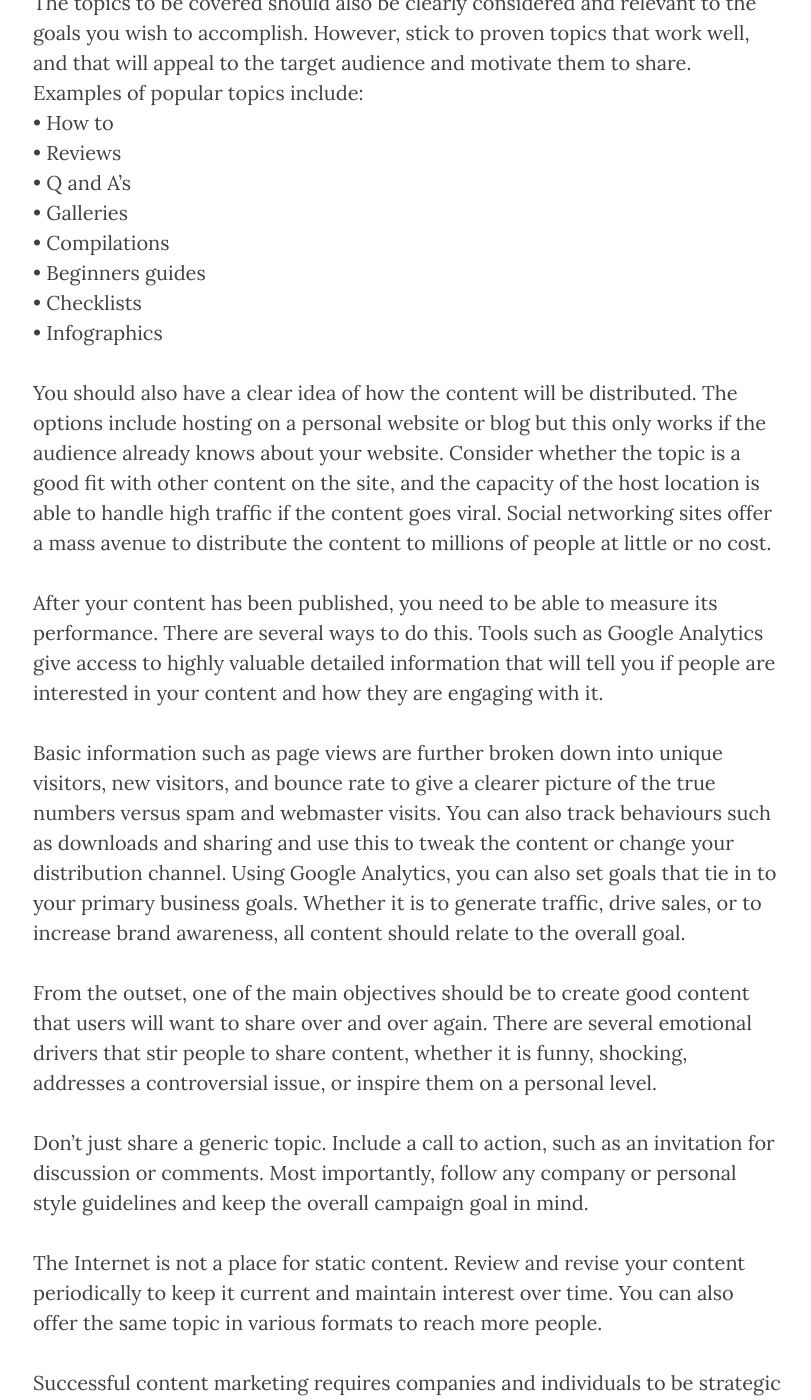
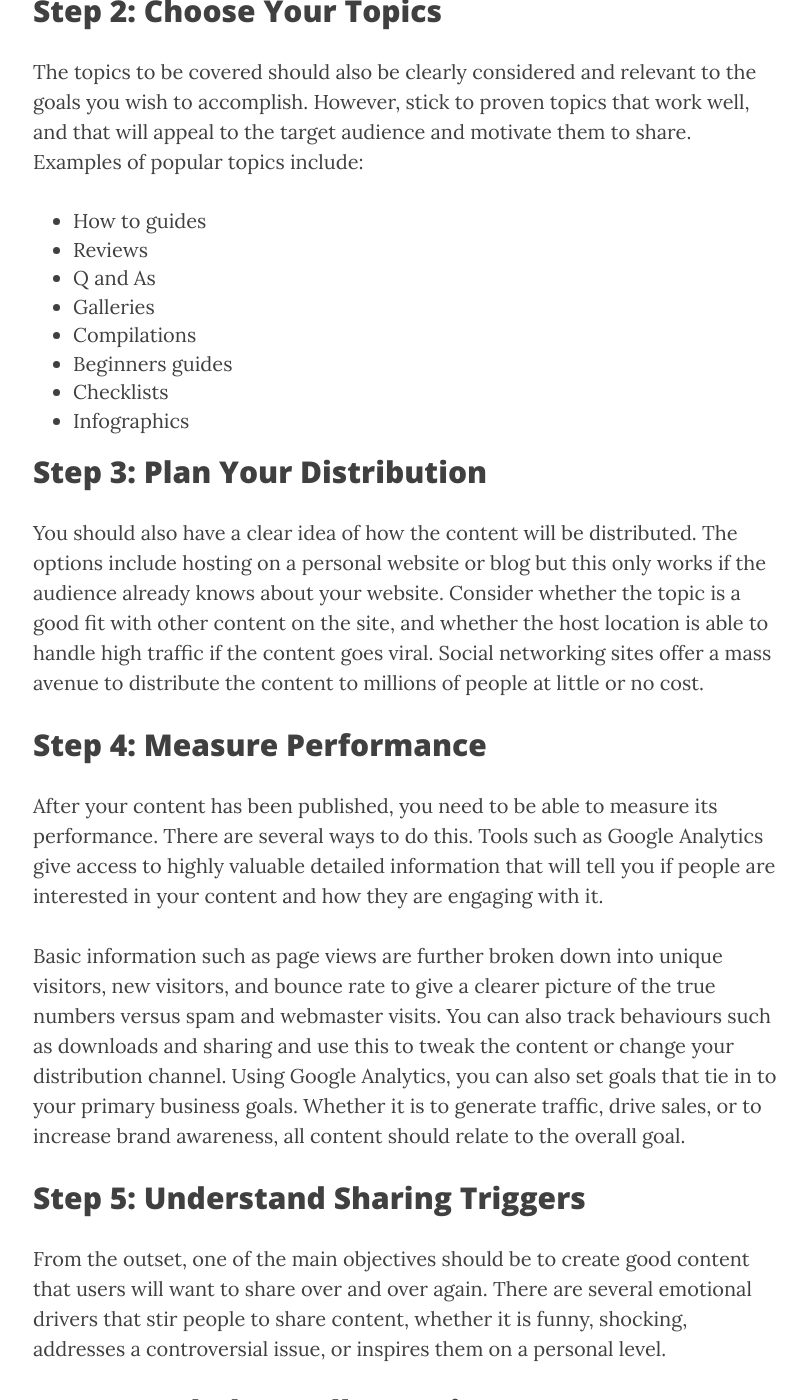
Before and after one commit to seanreillyesq/seanreillyesq.github.io, a Jekyll site: the page built from _posts/2015-01-08-successful-content-marketing.markdown, in a window 1280 px wide and 1400 px high, scrolled down 1485 px. Shown: the whole window, without its empty margins (232-1043 px from the left). Built offline with Jekyll 4.4.1, drawn with Linux system fonts in a browser that asks for light colours; some of the changed text lies outside the part shown.

Commit message:
Clean up formatting on older posts
Google Algorithms (2015):
- Fix typos (we're are, fined tuned, Everyday)
- Add section headers
- Convert bullets to proper markdown
- Replace em dash with hyphen

Content Marketing (2015):
- Remove all br tags
- Fix bullet formatting
- Add step-by-step headers
- Fix typo (an in entertaining)
- Remove dead link

WordPress Plugins (2014):
- Remove banned word (landscape)
- Add category headers
- Standardise plugin spelling
- Remove messy excerpt
- Replace em dash with hyphen

```diff
--- a/_posts/2015-01-08-successful-content-marketing.markdown
+++ b/_posts/2015-01-08-successful-content-marketing.markdown
@@ -10,41 +10,61 @@ categories:
 - Blog
 - Marketing
 ---
-As the competition in advertising heats up, more companies and major brands are turning to content marketing to attract customers and build awareness among consumers. Experts are predicting that search engine optimization (SEO) and content marketing will go hand in hand to boost page rankings in Google search results.<br/><br/>
-Content marketing can take many forms and often viewers hardly realise that they are sponsored by major brands. It may be an in entertaining article or an informative video. However, with so many avenues for distribution, the content can be developed in almost any format to be read or viewed on various devices. These include slideshows, <a href="http://base-touch.com" target="_blank">marketing videos</a>, images, press releases, events, webinars, games, apps, tools, e-books and whitepapers, email and e-learning.
-There are seven steps involved in the content marketing process to make it successful.<br/><br/>
-1.  Defining the content strategy<br/>
-2.  Choosing the best format<br/>
-3.  Content types that appeal to your target audience<br/>
-4.  Content distribution and social media<br/>
-5.  Key metrics and goals<br/>
-6.  Main sharing triggers<br/>
-7.  Double checking<br/>
+As the competition in advertising heats up, more companies and major brands are turning to content marketing to attract customers and build awareness among consumers. Experts are predicting that search engine optimisation (SEO) and content marketing will go hand in hand to boost page rankings in Google search results.
 
-The first step of content marketing is to develop a clear plan of the objectives you want to achieve. This process will include the topics to be covered, the audience to be targeted and the overall campaign goals. With consumer attention spans getting shorter, it might be wise to combine multiple formats into one piece of content. For example, a blog post with a professionally designed infographic will generate much more interest than a plain article.<br/>
+Content marketing can take many forms and often viewers hardly realise that they are sponsored by major brands. It may be an entertaining article or an informative video. However, with so many avenues for distribution, the content can be developed in almost any format to be read or viewed on various devices. These include slideshows, marketing videos, images, press releases, events, webinars, games, apps, tools, e-books and whitepapers, email and e-learning.
 
-The topics to be covered should also be clearly considered and relevant to the goals you wish to accomplish. However, stick to proven topics that work well, and that will appeal to the target audience and motivate them to share. Examples of popular topics include:<br/>
-•   How to<br/>
-•   Reviews<br/>
-•   Q and A’s<br/>
-•   Galleries<br/>
-•   Compilations<br/>
-•   Beginners guides<br/>
-•   Checklists<br/>
-•   Infographics<br/>
+## The Seven Steps
 
-You should also have a clear idea of how the content will be distributed. The options include hosting on a personal website or blog but this only works if the audience already knows about your website. Consider whether the topic is a good fit with other content on the site, and the capacity of the host location is able to handle high traffic if the content goes viral. Social networking sites offer a mass avenue to distribute the content to millions of people at little or no cost.<br/>
+1. Defining the content strategy
+2. Choosing the best format
+3. Content types that appeal to your target audience
+4. Content distribution and social media
+5. Key metrics and goals
+6. Main sharing triggers
+7. Double checking
 
-After your content has been published, you need to be able to measure its performance. There are several ways to do this. Tools such as Google Analytics give access to highly valuable detailed information that will tell you if people are interested in your content and how they are engaging with it.<br/>
+## Step 1: Define Your Strategy
 
-Basic information such as page views are further broken down into unique visitors, new visitors, and bounce rate to give a clearer picture of the true numbers versus spam and webmaster visits. You can also track behaviours such as downloads and sharing and use this to tweak the content or change your distribution channel. Using Google Analytics, you can also set goals that tie in to your primary business goals. Whether it is to generate traffic, drive sales, or to increase brand awareness, all content should relate to the overall goal.<br/>
+The first step of content marketing is to develop a clear plan of the objectives you want to achieve. This process will include the topics to be covered, the audience to be targeted and the overall campaign goals. With consumer attention spans getting shorter, it might be wise to combine multiple formats into one piece of content. For example, a blog post with a professionally designed infographic will generate much more interest than a plain article.
 
-From the outset, one of the main objectives should be to create good content that users will want to share over and over again. There are several emotional drivers that stir people to share content, whether it is funny, shocking, addresses a controversial issue, or inspire them on a personal level.<br/>
+## Step 2: Choose Your Topics
 
-Don’t just share a generic topic. Include a call to action, such as an invitation for discussion or comments. Most importantly, follow any company or personal style guidelines and keep the overall campaign goal in mind.<br/>
+The topics to be covered should also be clearly considered and relevant to the goals you wish to accomplish. However, stick to proven topics that work well, and that will appeal to the target audience and motivate them to share. Examples of popular topics include:
 
-The Internet is not a place for static content. Review and revise your content periodically to keep it current and maintain interest over time. You can also offer the same topic in various formats to reach more people.<br/>
+- How to guides
+- Reviews
+- Q and As
+- Galleries
+- Compilations
+- Beginners guides
+- Checklists
+- Infographics
 
-Successful content marketing requires companies and individuals to be strategic and deliberate with every step of the process. This carefully thought out process also involves keeping abreast of new developments in marketing as well as changes in audience behaviour. <br/>
+## Step 3: Plan Your Distribution
+
+You should also have a clear idea of how the content will be distributed. The options include hosting on a personal website or blog but this only works if the audience already knows about your website. Consider whether the topic is a good fit with other content on the site, and whether the host location is able to handle high traffic if the content goes viral. Social networking sites offer a mass avenue to distribute the content to millions of people at little or no cost.
+
+## Step 4: Measure Performance
+
+After your content has been published, you need to be able to measure its performance. There are several ways to do this. Tools such as Google Analytics give access to highly valuable detailed information that will tell you if people are interested in your content and how they are engaging with it.
+
+Basic information such as page views are further broken down into unique visitors, new visitors, and bounce rate to give a clearer picture of the true numbers versus spam and webmaster visits. You can also track behaviours such as downloads and sharing and use this to tweak the content or change your distribution channel. Using Google Analytics, you can also set goals that tie in to your primary business goals. Whether it is to generate traffic, drive sales, or to increase brand awareness, all content should relate to the overall goal.
+
+## Step 5: Understand Sharing Triggers
+
+From the outset, one of the main objectives should be to create good content that users will want to share over and over again. There are several emotional drivers that stir people to share content, whether it is funny, shocking, addresses a controversial issue, or inspires them on a personal level.
+
+## Step 6: Include a Call to Action
+
+Don't just share a generic topic. Include a call to action, such as an invitation for discussion or comments. Most importantly, follow any company or personal style guidelines and keep the overall campaign goal in mind.
+
+## Step 7: Review and Revise
+
+The internet is not a place for static content. Review and revise your content periodically to keep it current and maintain interest over time. You can also offer the same topic in various formats to reach more people.
+
+## Summary
+
+Successful content marketing requires companies and individuals to be strategic and deliberate with every step of the process. This carefully thought out process also involves keeping abreast of new developments in marketing as well as changes in audience behaviour.
 
 Marketers should also be open to experimenting with different types of content with different distribution channels, and willing to adapt their methods to achieve the best results.
```
Also changed, not shown: _posts/2014-03-22-recommended-wordpress-plugins.markdown (+58 -41 lines), _posts/2015-01-27-google-algorithms.markdown (+36 -21 lines).
